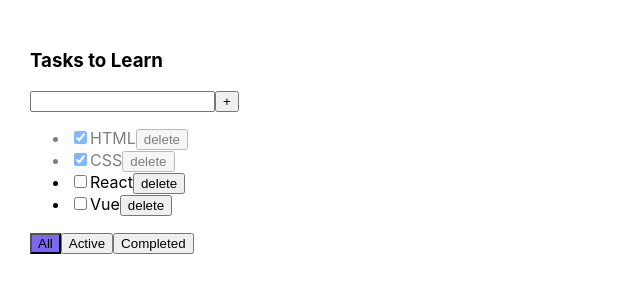
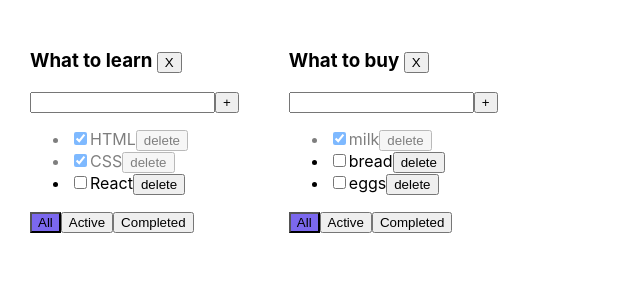
Before and after one commit to aleksandrasezer/ToDoList, a React (Create React App) app: page / in a window 1280 px wide. Shown: the top 300 px of the page, without its empty margins (0-640 px from the left). Built offline with nearby package versions, Linux system fonts and the light colour scheme.

Commit message:
27.04.ToDo+tasks

```diff
--- a/src/App.tsx
+++ b/src/App.tsx
@@ -2,70 +2,98 @@
 import './App.css';
 import ToDoList from "./ToDoList";
 import {v1} from "uuid";
-
 
 export type TaskType = {
     id: string,
     title: string,
     isDone: boolean
 }
-
 export type FilterValuesType = "all" | "active" | "completed"
+type ToDoListType = {
+    id: string
+    title: string
+    filter: FilterValuesType
+}
+type TaskStateType = {
+    [key: string]: TaskType[]
+}
 
 function App() {
-//BLL
-    const [tasks, setTasks] =
-        useState<Array<TaskType>>([
+    //BLL
+    const todoListId_1 = v1()
+    const todoListId_2 = v1()
+    const [todoLists, setTodoLists] = useState<ToDoListType[]>([
+        {id: todoListId_1, title: "What to learn", filter: 'all'},
+        {id: todoListId_2, title: "What to buy", filter: 'all'}
+    ])
+    const [tasks, setTasks] = useState<TaskStateType>({
+        [todoListId_1]: [
             {id: v1(), title: "HTML", isDone: true},
             {id: v1(), title: "CSS", isDone: true},
             {id: v1(), title: "React", isDone: false},
-            {id: v1(), title: "Vue", isDone: false},
-        ])
-    const [filter, setFilter] =
-        useState<"all" | "active" | "completed">("all")
+        ],
+        [todoListId_2]: [
+            {id: v1(), title: "milk", isDone: true},
+            {id: v1(), title: "bread", isDone: false},
+            {id: v1(), title: "eggs", isDone: false},
+        ]
+    })
 
-    function removeTask(taskId: string) {
-        const filteredTasks = tasks.filter(t => t.id !== taskId)
-        //Хэй, обновись!->>
-        setTasks(filteredTasks) //Реагирует только на обновление нового массива
+    function removeTask(taskId: string, todoListId: string) {
+       setTasks({...tasks, [todoListId]: tasks[todoListId].filter(t => t.id !== taskId)})
     }
-    function addTask(title: string) {
+    function addTask(title: string, todoListId: string) {
         const newTask: TaskType = {
             id: v1(),
             title, //title: title
             isDone: false
         }
-        setTasks([newTask,...tasks])
+        setTasks({...tasks, [todoListId]: [newTask,...tasks[todoListId]]})
     }
-    function changeTaskStatus(taskId: string, newIsDoneValue: boolean) {
-        setTasks(tasks.map(t => t.id === taskId ? {...t, isDone: newIsDoneValue} : t))
+    function changeTaskStatus(taskId: string, newIsDoneValue: boolean, todoListId: string) {
+        tasks[todoListId] = tasks[todoListId].map(t => t.id === taskId ? {...t, isDone: newIsDoneValue} : t)
+        setTasks({...tasks})
     }
-    function changeFilter(value: FilterValuesType) {
-        setFilter(value)
+    function changeFilter(value: FilterValuesType, todoListId: string) {
+        setTodoLists(todoLists.map(tl => tl.id === todoListId ? {...tl, filter: value} : tl))
+    }
+    function  removeTodoList(todoListId: string) {
+        setTodoLists(todoLists.filter(tl => tl.id !== todoListId))
+        delete tasks[todoListId] // удалили массив--> удалили и таски из него, чтобы не болтались
+
     }
 
-    function getTasksForTodoList() {
-        switch (filter) {
+    //UI
+    function getTasksForTodoList(todoLists: ToDoListType) {
+        switch (todoLists.filter) {
             case "active":
-                return tasks.filter(t => !t.isDone)
+                return tasks[todoLists.id].filter(t => !t.isDone)
             case "completed":
-                return tasks.filter(t => t.isDone)
+                return tasks[todoLists.id].filter(t => t.isDone)
             default:
-                return tasks
+                return tasks[todoLists.id]
         }
     }
+    const todoListsComponents = todoLists.map(tl => {
+        return(
+            <ToDoList
+                key={tl.id}
+                todoListId={tl.id}
+                title={tl.title}
+                tasks={getTasksForTodoList(tl)}
+                filter={tl.filter}
+                addTask={addTask}
+                removeTask={removeTask}
+                changeFilter={changeFilter}
+                changeTaskStatus={changeTaskStatus}
+                removeTodoList={removeTodoList}/>
+        )
+    })
 
 //UI
     return (
         <div className="App">
-            <ToDoList
-                changeTaskStatus={changeTaskStatus}
-                filter={filter}
-                title='Tasks to Learn'
-                tasks={getTasksForTodoList()}
-                addTask={addTask}
-                removeTask={removeTask}
-                changeFilter={changeFilter}/>
+            {todoListsComponents}
         </div>
     );
 
--- a/src/ToDoList.tsx
+++ b/src/ToDoList.tsx
@@ -1,14 +1,17 @@
 import React, {useState, KeyboardEvent, ChangeEvent} from 'react';
 import {FilterValuesType, TaskType} from "./App";
+import {renderIntoDocument} from "react-dom/test-utils";
 
 type ToDoListPropsType = {
+    todoListId: string
     title: string,
     tasks: Array<TaskType>
     filter: FilterValuesType
-    addTask: (title: string) => void
-    removeTask: (taskId: string) => void //ФУНКЦИЯ
-    changeFilter: (value: FilterValuesType) => void //ФУНКЦИЯ
-    changeTaskStatus: (taskId: string, newIsDoneValue: boolean) => void
+    addTask: (title: string, todoListId: string) => void
+    removeTask: (taskId: string, todoListId: string) => void //ФУНКЦИЯ
+    changeFilter: (value: FilterValuesType, todoListId: string) => void //ФУНКЦИЯ
+    changeTaskStatus: (taskId: string, newIsDoneValue: boolean, todoListId: string) => void
+    removeTodoList: (todoListId: string) => void
 }
 
 function ToDoList(props: ToDoListPropsType) {
@@ -17,10 +20,10 @@
     const [error, setError] = useState<boolean>(false)
     const tasksJSXElements = props.tasks.map(t => {
         const removeTask = () => {
-            props.removeTask(t.id)
+            props.removeTask(t.id, props.todoListId)
         }
         const changeTaskStatus = (e: ChangeEvent<HTMLInputElement>) =>
-            props.changeTaskStatus(t.id, e.currentTarget.checked)
+            props.changeTaskStatus(t.id, e.currentTarget.checked, props.todoListId)
         return (
             <li className = {t.isDone ? "isDone" : ""}>
                 <input
@@ -36,7 +39,7 @@
     const onClickAddTask = () => {
         const trimmedTitle = title.trim()
         if (trimmedTitle) {
-            props.addTask(title)
+            props.addTask(trimmedTitle, props.todoListId)
             setError(false)
         } else {
             setError(true)
@@ -53,14 +56,15 @@
         setTitle(e.currentTarget.value)
         setError(false)
     }
-    const onClickAllFilter = () => props.changeFilter('all')
-    const onClickActiveFilter = () => props.changeFilter('active')
-    const onClickCompletedFilter = () => props.changeFilter('completed')
+    const onClickAllFilter = () => props.changeFilter('all', props.todoListId)
+    const onClickActiveFilter = () => props.changeFilter('active', props.todoListId)
+    const onClickCompletedFilter = () => props.changeFilter('completed', props.todoListId)
+    const onClickRemoveTodoList = () => props.removeTodoList(props.todoListId)
     const errorMessage = error ?
         <div style={{color: "red"}}> Title is required!</div> : null
     return (
         <div>
-            <h3>{props.title} </h3>
+            <h3>{props.title} <button onClick={onClickRemoveTodoList}> X </button> </h3>
             <div>
                 <input className = {error ? "error" : ""}
                     value={title}
```
